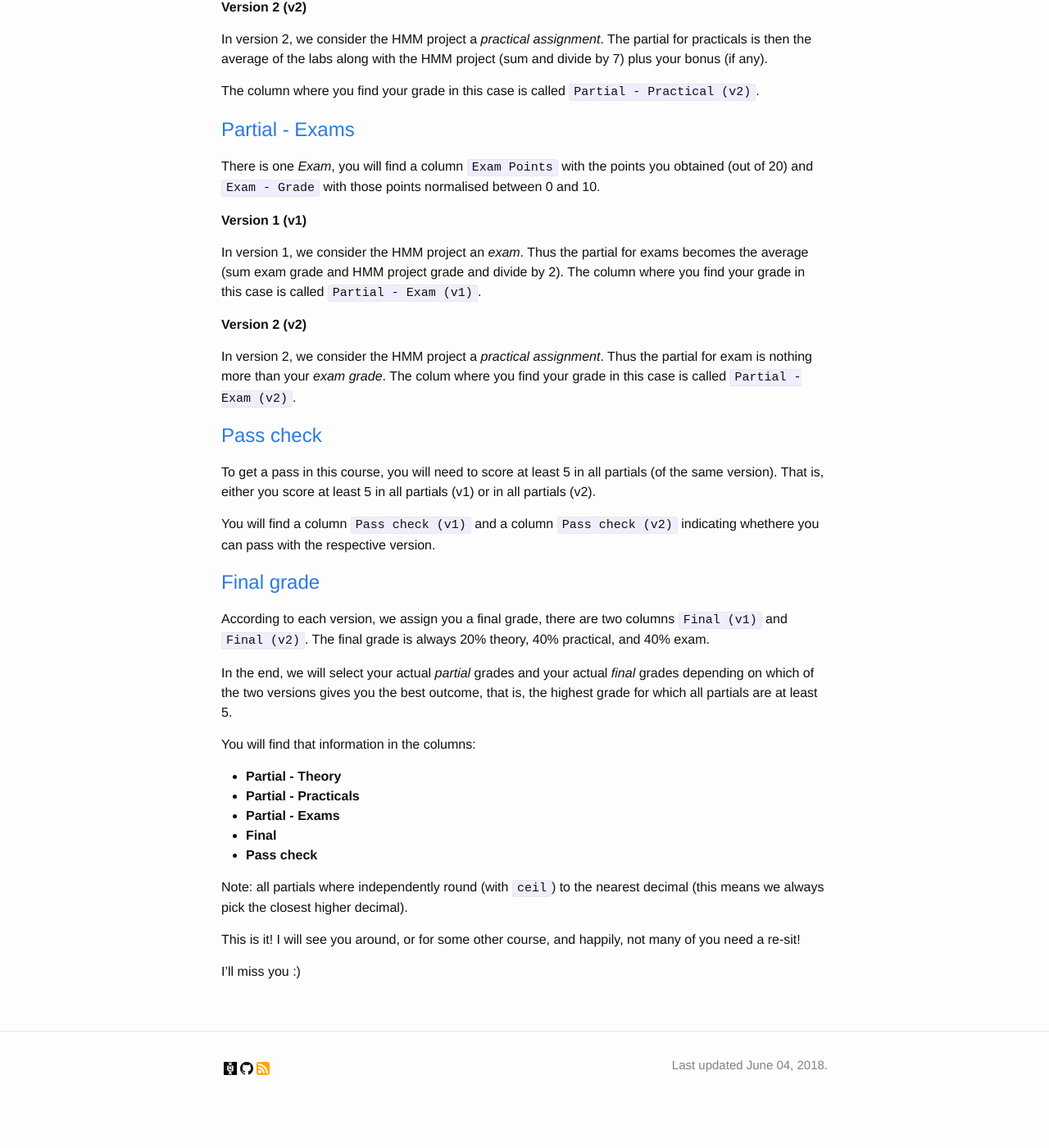
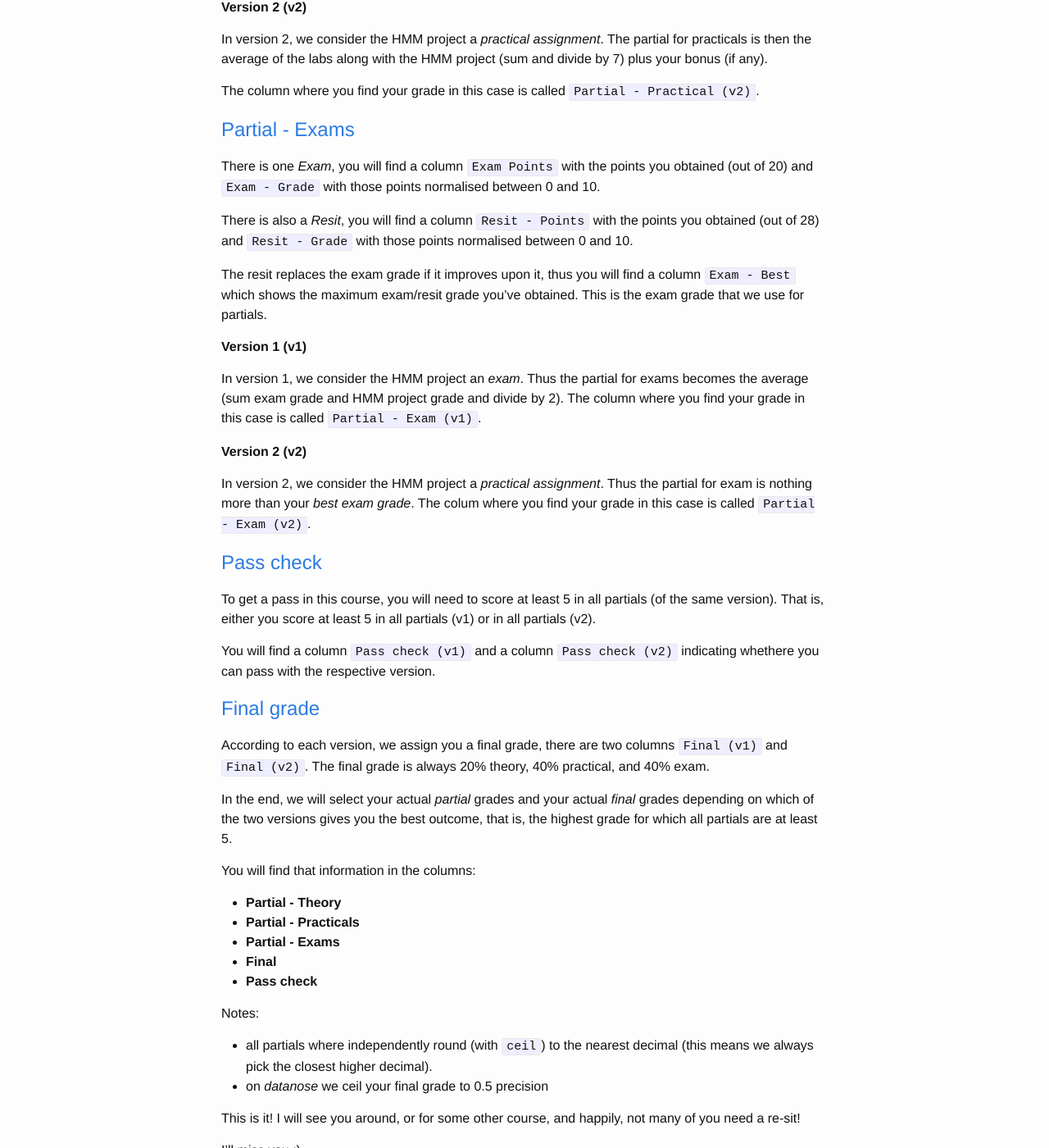
Before and after one commit to cl-illc/nlmi, a Jekyll site: the page built from _posts/2018-04-25-Grades.md, in a window 1280 px wide and 1400 px high, scrolled down 1325 px. Shown: the whole window at 82% size. Built offline with Jekyll 4.4.1, drawn with Linux system fonts in a browser that asks for light colours; before the commit the page ends 2696 px from its top, so only the background shows below that; some of the changed text lies outside the part shown.

Commit message:
final grades on datanose

```diff
--- a/_posts/2018-04-25-Grades.md
+++ b/_posts/2018-04-25-Grades.md
@@ -67,6 +67,10 @@ The column where you find your grade in this case is called `Partial - Practical
 
 There is one *Exam*, you will find a column `Exam Points` with the points you obtained (out of 20) and `Exam - Grade` with those points normalised between 0 and 10.
 
+There is also a *Resit*, you will find a column `Resit - Points` with the points you obtained (out of 28) and `Resit - Grade` with those points normalised between 0 and 10.
+
+The resit replaces the exam grade if it improves upon it, thus you will find a column `Exam - Best` which shows the maximum exam/resit grade you've obtained. This is the exam grade that we use for partials.
+
 **Version 1 (v1)**
 
 In version 1, we consider the HMM project an *exam*. Thus the partial for exams becomes the average (sum exam grade and HMM project grade and divide by 2).
@@ -74,7 +78,7 @@ The column where you find your grade in this case is called `Partial - Exam (v1)
 
 **Version 2 (v2)**
 
-In version 2, we consider the HMM project a *practical assignment*. Thus the partial for exam is nothing more than your *exam grade*.
+In version 2, we consider the HMM project a *practical assignment*. Thus the partial for exam is nothing more than your *best exam grade*.
 The colum where you find your grade in this case is called `Partial - Exam (v2)`.
 
 # <a name="check"> Pass check
@@ -99,7 +103,10 @@ You will find that information in the columns:
 * **Pass check**
 
 
-Note: all partials where independently round (with `ceil`) to the nearest decimal (this means we always pick the closest higher decimal).
+Notes:
+
+* all partials where independently round (with `ceil`) to the nearest decimal (this means we always pick the closest higher decimal).
+* on *datanose* we ceil your final grade to 0.5 precision
 
 This is it! I will see you around, or for some other course, and happily, not many of you need a re-sit!
 
```
Also changed, not shown: other parts of _posts/2018-04-25-Grades.md (+1 -1 lines).
